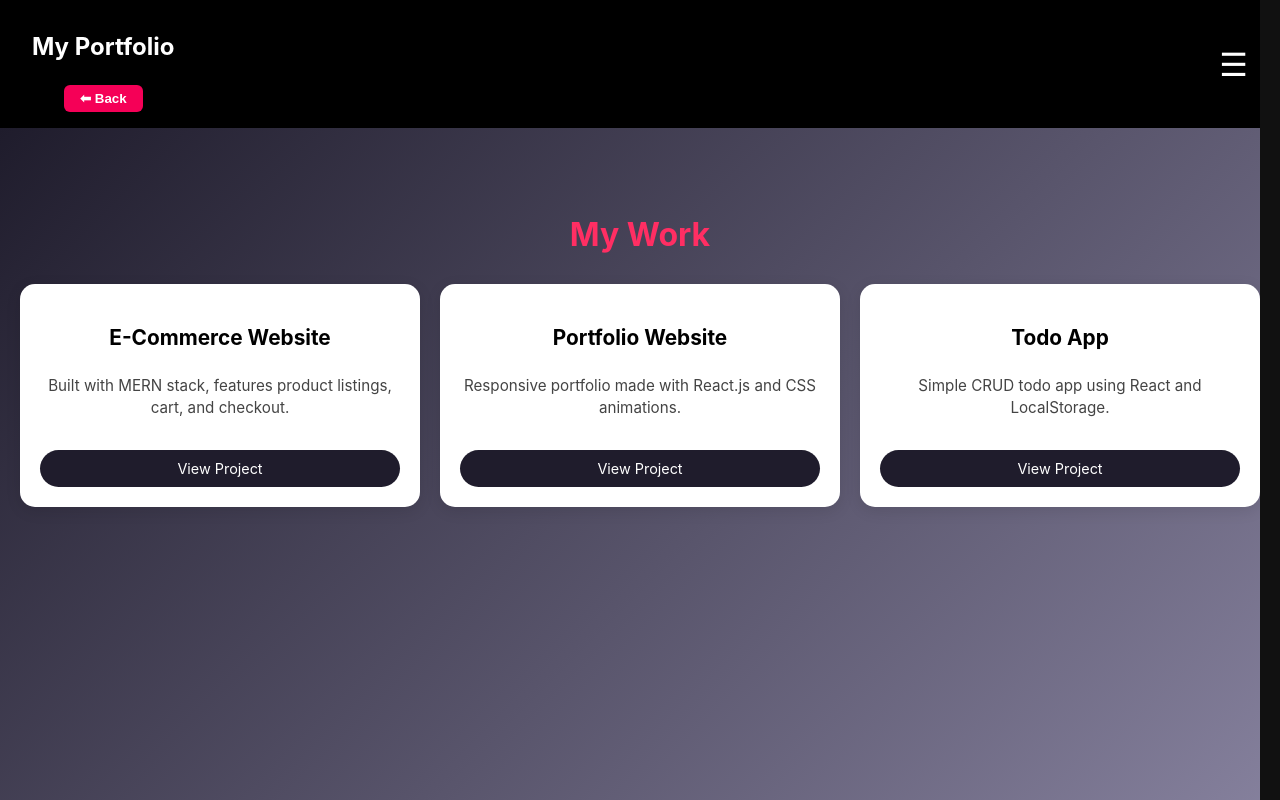
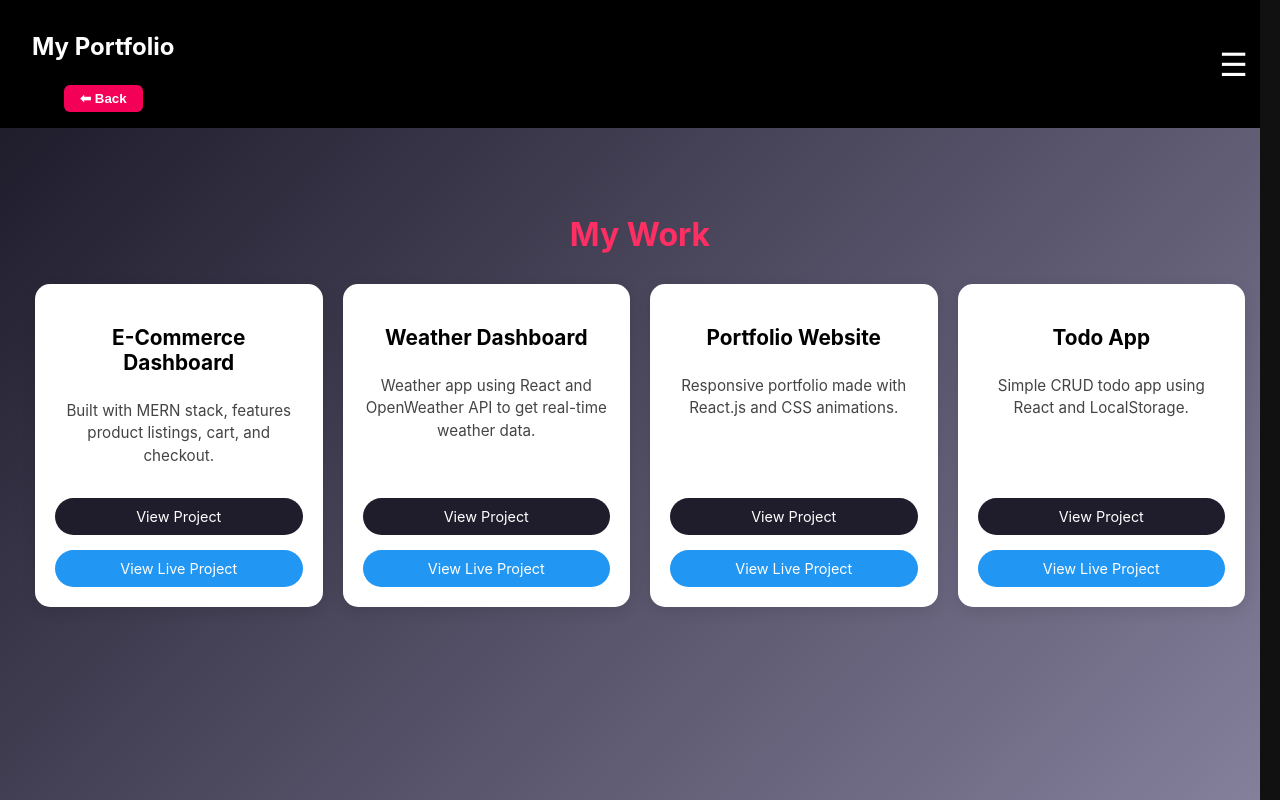
Before and after one commit to Aniket3380/My-portfolio, a React (Create React App) app: page /mywork in a window 1280 px wide. Shown: the top 800 px of the page. Built offline with nearby package versions, Linux system fonts and the light colour scheme.

Commit message:
"in mywork added new project"

```diff
--- a/src/Component/Mywork.css
+++ b/src/Component/Mywork.css
@@ -15,6 +15,7 @@
   display: grid;
   grid-template-columns: repeat(auto-fit, minmax(250px, 1fr));
   gap: 20px;
+  padding: 0 15px;
 }
 
 .work-card {
@@ -26,6 +27,7 @@
   display: flex;
   flex-direction: column;
   justify-content: space-between;
+  margin-bottom: 20px;
 }
 
 .work-card:hover {
@@ -61,6 +63,14 @@
   background: #3a3650;
 }
 
+.work-btn.live-link {
+  background: #2196f3;
+}
+
+.work-btn.live-link:hover {
+  background: #1976d2;
+}
+
 /* ---------------- RESPONSIVE ---------------- */
 
 /* Small mobiles */
@@ -86,11 +96,14 @@
     font-size: 0.85rem;
   }
 
+
+
   .work-btn {
-    font-size: 0.8rem;
-    padding: 8px 14px;
+    font-size: 0.85rem;
+    padding: 9px 16px;
   }
 }
+
 
 /* Tablets */
 @media (max-width: 768px) {
--- a/src/Component/Mywork.js
+++ b/src/Component/Mywork.js
@@ -5,20 +5,31 @@ import { Link } from "react-router-dom";
 export default function MyWork() {
   const projects = [
     {
-      title: "E-Commerce Website",
+      title: "E-Commerce Dashboard",
       description: "Built with MERN stack, features product listings, cart, and checkout.",
-      link: "https://github.com/Aniket3380/E-commerse-Dashborad.git"
+      link: "https://github.com/Aniket3380/E-commerse-Dashborad.git",
+      liveLink: "https://e-commerse-dashborad.vercel.app/signup",
     },
+
+    {
+    title: "Weather Dashboard",
+    description: "Weather app using React and OpenWeather API to get real-time weather data.",
+    link: "https://github.com/Aniket3380/Weather-Dashboard.git",
+    liveLink: "https://weather-dashboard-virid-six.vercel.app/"
+  },
     {
       title: "Portfolio Website",
       description: "Responsive portfolio made with React.js and CSS animations.",
-      link: "https://github.com/Aniket3380/My-portfolio"
+      link: "https://github.com/Aniket3380/My-portfolio",
+      liveLink: "https://my-portfolio-seven-sandy-11.vercel.app/",
     },
     {
       title: "Todo App",
       description: "Simple CRUD todo app using React and LocalStorage.",
-      link: "https://github.com/Aniket3380/My-todo-app"
-    }
+      link:"https://github.com/Aniket3380/My-todo-app.git",
+      liveLink: "https://my-todo-app-mu-self.vercel.app/"
+    },
+
   ];
 
   return (
@@ -32,6 +43,9 @@ export default function MyWork() {
             <Link to={project.link} className="work-btn" target="_blank" rel="noopener noreferrer">
               View Project
             </Link>
+            <Link to={project.liveLink} className="work-btn live-link" target="_blank" rel="noopener noreferrer">
+              View Live Project
+            </Link>
           </div>
         ))}
       </div>
```
